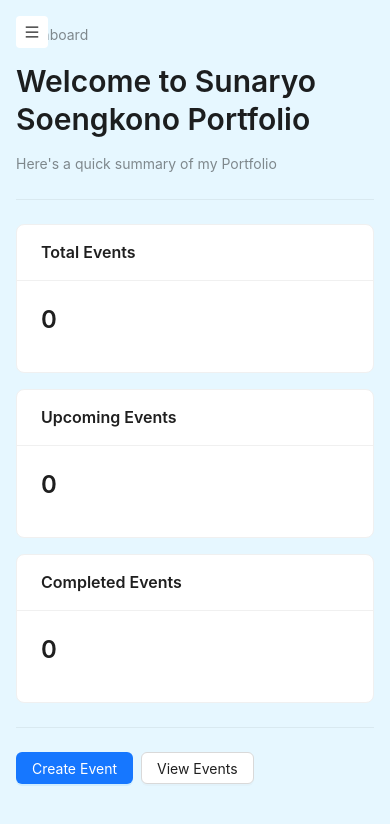
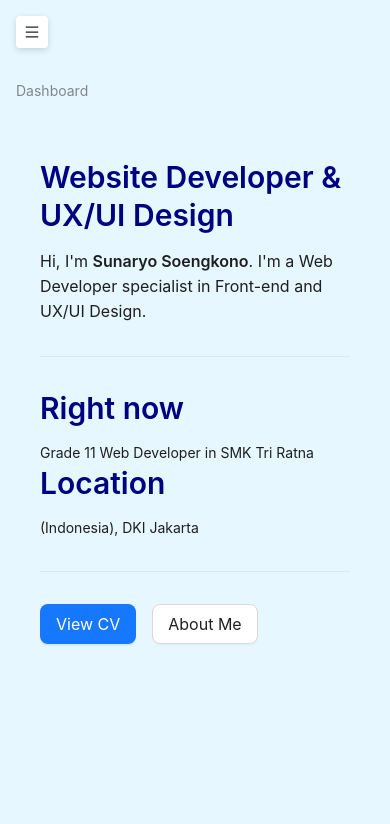
Before and after one commit to sunsunarto/Portfolio, a Next.js app: page / in a window 390 px wide. Shown: the top 824 px of the page. Built offline with nearby package versions, Linux system fonts and the light colour scheme.

Commit message:
fifth commit

```diff
--- a/components/EducationCard.js
+++ b/components/EducationCard.js
@@ -1,33 +1,42 @@
 import React from "react";
 import { Typography, Card, Row, Col } from "antd";
 import Image from "next/image";
+
 const { Title, Text } = Typography;
 
 const educationData = [
     {
         name: "Tzu Chi School",
-    years: "2015-2019",
+        years: "2015–2019",
         level: "Primary School",
-    logo: "R.jpg",
+        logo: "/R.jpg",
+        width: 90,
+        height: 60,
     },
     {
-    name: "Mutiara Bangsa 3 School ",
-    years: "2019-2021",
+        name: "Mutiara Bangsa 3 School",
+        years: "2019 2021",
         level: "Primary School",
         logo: "/Screenshot 2025-03-26 122523.png",
+        width: 70,
+        height: 60,
     },
     {
-    name: "Mutiara Bangsa 3 School ",
+        name: "Mutiara Bangsa 3 School",
         years: "2021-2024",
         level: "Junior High School",
         logo: "/Screenshot 2025-03-26 122523.png",
+        width: 70,
+        height: 60,
     },
     {
         name: "SMK Tri Ratna",
         years: "2024-Present",
         level: "Senior High School - Software Engineering",
-    logo: "logo_tri_ratna-removebg-preview.png",
-  }
+        logo: "/logo_tri_ratna-removebg-preview.png",
+        width: 60,
+        height: 60,
+    },
 ];
 
 const Education = () => {
@@ -37,13 +46,18 @@ const Education = () => {
             <Row gutter={[16, 16]}>
                 {educationData.map((school, index) => (
                     <Col xs={24} sm={12} key={index}>
-            <Card bordered style={{ textAlign: "center" }}>
-              < Image
+                        <Card bordered style={{ textAlign: "center", minHeight: 250 }}>
+                            <div style={{ marginBottom: 16 }}>
+                                <div style={{ display: 'flex', justifyContent: 'center', marginBottom: 12 }}>
+                                    <Image
                                         src={school.logo}
                                         alt={`${school.name} logo`}
-                style={{ height: 60, marginBottom: 12 }}
-                width={80} height={80}
+                                        width={school.width}
+                                        height={school.height}
                                     />
+                                </div>
+
+                            </div>
                             <Title level={4}>{school.name}</Title>
                             <Text type="secondary">{school.years}</Text>
                             <br />
--- a/components/LayoutApp.js
+++ b/components/LayoutApp.js
@@ -1,5 +1,11 @@
 import { Layout, Menu, Avatar, Typography, Grid, Drawer, Button } from 'antd';
-import { DashboardOutlined, CalendarOutlined, PlusCircleOutlined, MenuOutlined, UserOutlined } from '@ant-design/icons';
+import {
+  DashboardOutlined,
+  CalendarOutlined,
+  PlusCircleOutlined,
+  MenuOutlined,
+  UserOutlined,
+} from '@ant-design/icons';
 import Link from 'next/link';
 import { useRouter } from 'next/router';
 import { useState } from 'react';
@@ -17,11 +23,29 @@ export default function LayoutApp({ children }) {
   const isMobile = !screens.md;
   const [drawerVisible, setDrawerVisible] = useState(false);
 
+  const ProfileHeader = () => (
+    <div style={{ textAlign: 'center', padding: '24px 0' }}>
+      <Avatar size={80} style={{ marginBottom: 12 }}>
+        <Image
+          src="/WhatsApp Image 2025-09-23 at 15.59.59_5da190e1.jpg"
+          alt="Profile avatar"
+          width={80}
+          height={80}
+        />
+      </Avatar>
+      <Title level={5}>Sunaryo Soegkono</Title>
+      <Text type="secondary">
+        <span style={{ fontWeight: 'bold', color: '#3949AB' }}>front-end developer | </span>
+        <span style={{ fontWeight: 'bold', color: 'black' }}>from Indonesia</span>
+      </Text>
+    </div>
+  );
+
   const menuItems = (
     <Menu
       mode="vertical"
       selectedKeys={[path]}
-      style={{ width: '100%' }}
+      style={{ width: '100%', background: 'white' }}
       onClick={() => setDrawerVisible(false)}
     >
       <Menu.Item key="/" icon={<DashboardOutlined />}>
@@ -39,29 +63,19 @@ export default function LayoutApp({ children }) {
       <Menu.Item key="/achievement" icon={<UserOutlined />}>
         <Link href="/achievement">Achievement</Link>
       </Menu.Item>
-      <Menu.Item key="/events" icon={<CalendarOutlined />}>
+      {/* <Menu.Item key="/events" icon={<CalendarOutlined />}>
         <Link href="/events">Events</Link>
-      </Menu.Item>
+      </Menu.Item> */}
     </Menu>
   );
 
   return (
     <Layout style={{ minHeight: '100vh', flexDirection: 'row' }}>
-      {!isMobile && (<Sider width={280} style={{ background: '#f0f2f5', }}>
-        <div style={{ display: 'flex', justifyContent: 'center', marginTop: 24 }}>
-          <Avatar size={80}>
-            <Image src='/WhatsApp Image 2025-09-23 at 15.59.59_5da190e1.jpg' alt="Profile avatar" width={80} height={80} />
-          </Avatar>
-        </div>
-        <Title level={5} style={{ marginTop: 12, textAlign: 'center' }}>
-          Sunaryo Soegkono
-        </Title>
-        <Text type="secondary" style={{ textAlign: 'center', display: 'flex', justifyContent: 'center', alignItems: 'center' }}>
-          <span style={{ fontWeight: 'bold', color: '#3949AB' }}>front-end developer |</span>
-          <span style={{ fontWeight: 'bold', color: 'black' }}>| from Indonesia</span>
-        </Text>
-        <div style={{ marginTop: 32, width: '100%' }}>{menuItems}</div>
-      </Sider>
+      {!isMobile && (
+        <Sider width={280} style={{ background: 'white' }}>
+          <ProfileHeader />
+          <div style={{ marginTop: 32 }}>{menuItems}</div>
+        </Sider>
       )}
 
       {isMobile && (
@@ -73,19 +87,20 @@ export default function LayoutApp({ children }) {
               position: 'fixed',
               top: 16,
               left: 16,
-              zIndex: 1000,
+              zIndex: 1100,
               background: '#fff',
               borderRadius: 4,
+              boxShadow: '0 2px 6px rgba(0,0,0,0.15)',
             }}
             onClick={() => setDrawerVisible(true)}
           />
           <Drawer
-            title="Event Manager"
             placement="left"
             onClose={() => setDrawerVisible(false)}
             visible={drawerVisible}
             bodyStyle={{ padding: 0 }}
           >
+            <ProfileHeader />
             {menuItems}
           </Drawer>
         </>
@@ -96,8 +111,10 @@ export default function LayoutApp({ children }) {
           background: '#e6f7ff',
           padding: isMobile ? '24px 16px' : '40px',
           flex: 1,
+          position: 'relative',
         }}
       >
+        {isMobile && <div style={{ height: 56 }} />}
         <Breadcrumbnav />
         {children}
       </Content>
--- a/pages/index.js
+++ b/pages/index.js
@@ -1,4 +1,4 @@
-import { useEffect, useState } from 'react';
+import React from 'react';
 import { Typography, Row, Col, Card, Button, Divider } from 'antd';
 import LayoutApp from '../components/LayoutApp.js';
 import Link from 'next/link';
@@ -6,53 +6,40 @@ import Link from 'next/link';
 const { Title, Text } = Typography;
 
 export default function Dashboard() {
-  const [stats, setStats] = useState({
-    total: 0,
-    upcoming: 0,
-    completed: 0,
-  });
-
-  useEffect(() => {
-    const events = JSON.parse(localStorage.getItem('events') || '[]');
-    const total = events.length;
-    const upcoming = events.filter((e) => e.status === 'Upcoming').length;
-    const completed = events.filter((e) => e.status === 'Completed').length;
-    setStats({ total, upcoming, completed });
-  }, []);
 
   return (
     <LayoutApp>
-      <Title level={2}>Welcome to Sunaryo Soengkono Portfolio</Title>
-      <Text type="secondary">Here&apos;s a quick summary of my Portfolio</Text>
-      <Divider />
+      <div style={{ background: '#e6f7ff', padding: '40px 24px'}}>
+        <Title level={2} style={{ color: '#000080' }}>
+          Website Developer & UX/UI Design
+        </Title>
+        <Text style={{ fontSize: 16 }}>
+          Hi, I&apos;m <strong>Sunaryo Soengkono</strong>. I&apos;m a Web Developer specialist in Front-end and UX/UI Design.
+        </Text>
 
-      <Row gutter={[16, 16]}>
-        <Col xs={24} sm={8}>
-          <Card title="Total Events" bordered>
-            <Title level={3}>{stats.total}</Title>
-          </Card>
-        </Col>
-        <Col xs={24} sm={8}>
-          <Card title="Upcoming Events" bordered>
-            <Title level={3}>{stats.upcoming}</Title>
-          </Card>
-        </Col>
-        <Col xs={24} sm={8}>
-          <Card title="Completed Events" bordered>
-            <Title level={3}>{stats.completed}</Title>
-          </Card>
-        </Col>
-      </Row>
+        <Divider style={{ margin: '32px auto', maxWidth: 400 }} />
 
-      <Divider />
+        <Row gutter={32} justify="center">
+          <Col xs={24} sm={12}>
+            <Title level={2} style={{color: '#000080'}}>Right now</Title>
+            <Text>Grade 11 Web Developer in SMK Tri Ratna</Text>
+          </Col>
+          <Col xs={24} sm={12}>
+            <Title level={2}style={{color: '#000080'}}>Location</Title>
+            <Text>(Indonesia), DKI Jakarta</Text>
+          </Col>
+        </Row>
 
-      <div style={{ marginTop: 16 }}>
-        <Link href="/create-event">
-          <Button type="primary">Create Event</Button>
-        </Link>
-        <Link href="/events">
-          <Button style={{ marginLeft: 8 }}>View Events</Button>
-        </Link>
+        <Divider style={{ margin: '32px auto', maxWidth: 400 }} />
+
+        <div style={{ display: 'flex', gap: '16px' }}>
+          <Link href="/cv">
+            <Button type="primary" size="large">View CV</Button>
+          </Link>
+          <Link href="/about">
+            <Button size="large">About Me</Button>
+          </Link>
+        </div>
       </div>
     </LayoutApp>
   );
```
Lines whose indentation alone changed are shown as unchanged.
